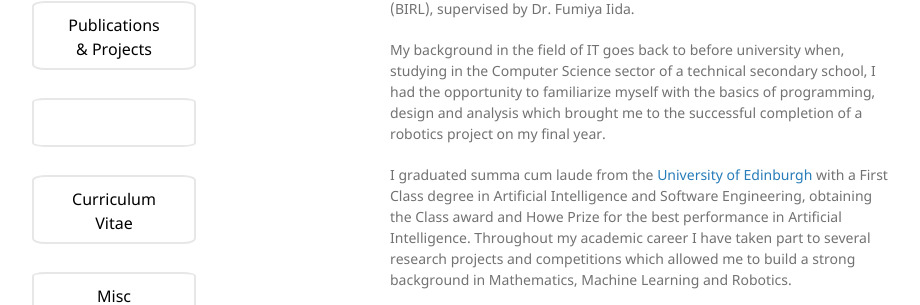
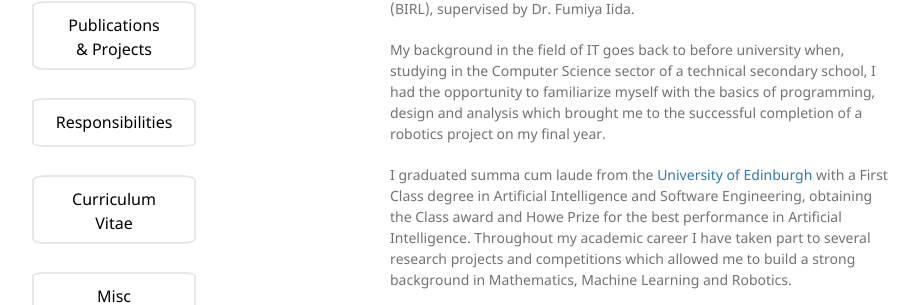
Before and after one commit to lucascimeca/lucascimeca.github.io, a Jekyll site: the page built from index.md, in a window 1280 px wide. Shown: the part 529-834 px from the top of the page, without its empty margins (180-1100 px from the left). Built offline with Jekyll 4.4.1, drawn with Linux system fonts in a browser that asks for light colours; nearby versions of some CDN libraries; some web fonts are replaced; the repository's description, which GitHub fills in, is left out.

Commit message:
Update default.html

```diff
--- a/_layouts/default.html
+++ b/_layouts/default.html
@@ -72,7 +72,7 @@
           {% if site.publications %}
             <p><a href="https://lucascimeca.github.io/publications" class="button-hover-large" style="vertical-align:middle">Publications </br>& Projects</a></p>
           {% endif %}
-          <p><a href="https://lucascimeca.github.io/projects" class="button-hover" style="vertical-align:middle"></a></p>
+          <p><a href="https://lucascimeca.github.io/projects" class="button-hover" style="vertical-align:middle">Responsibilities</a></p>
           <p><a href="https://lucascimeca.github.io/curriculum-vitae" class="button-hover-large" style="vertical-align:middle">Curriculum Vitae</a></p>
           <p><a href="https://lucascimeca.github.io/#-misc" class="button-hover" style="vertical-align:middle">Misc</a></p>
 
```
